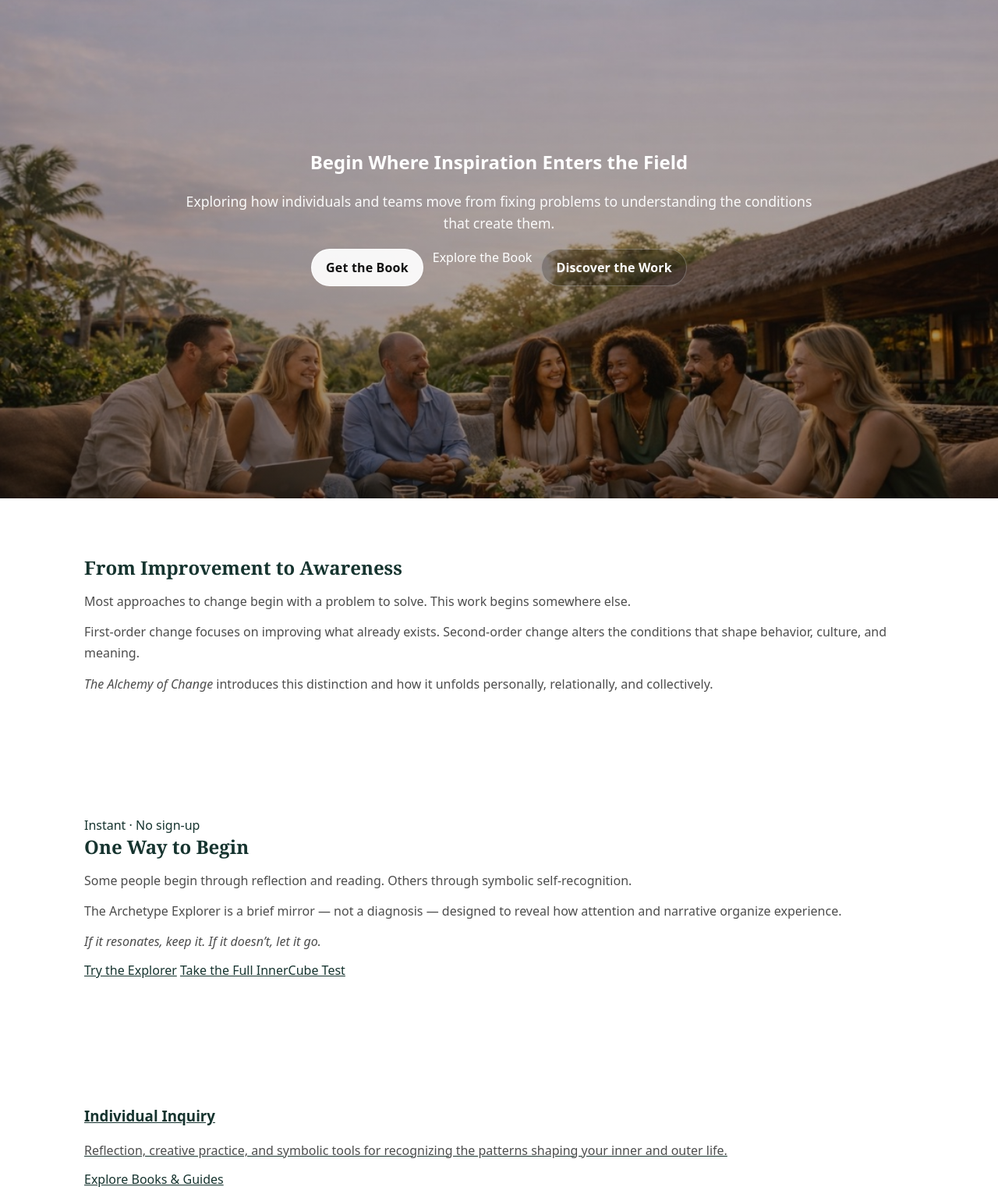
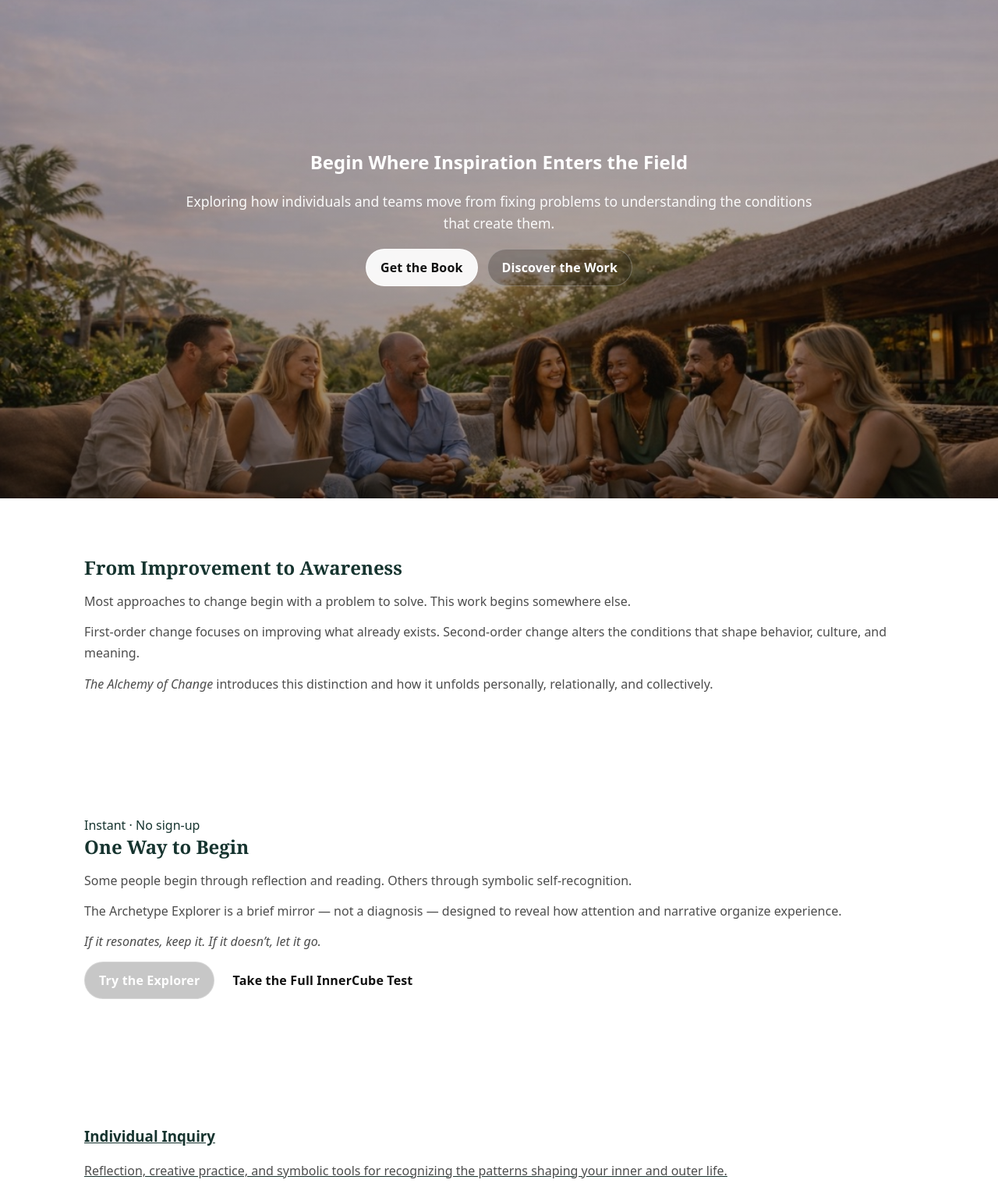
Before and after one commit to angelosegarra-code/ArchetypeRetreats, a Flask app: page / in a window 1280 px wide. Shown: the part 66-1588 px from the top of the page at 78% size. Run offline with Flask 3, Linux system fonts and the light colour scheme.

Commit message:
Update index.html

```diff
--- a/templates/index.html
+++ b/templates/index.html
@@ -4,7 +4,7 @@
 {% block body_class %}home{% endblock %}
 
 {% block page_css %}
-<link rel="stylesheet" href="{{ url_for('static', filename='css/home.css') }}?v=1004">
+<link rel="stylesheet" href="{{ url_for('static', filename='css/home.css') }}?v=1005">
 {% endblock %}
 
 {% block content %}
@@ -26,9 +26,10 @@
     <div class="hero-buttons">
       <a class="btn primary"
          href="https://intinno.gumroad.com/l/vlzkf"
-   target="_blank" rel="noopener">Get the Book</a>
-        Explore the Book
+         target="_blank" rel="noopener">
+        Get the Book
       </a>
+
       <a class="btn" href="/alchemy">
         Discover the Work
       </a>
@@ -56,7 +57,6 @@
   </div>
 </section>
 
-
 <!-- ARCHETYPE EXPLORER -->
 <section class="section">
   <div class="container">
@@ -81,20 +81,21 @@
       <p><em>If it resonates, keep it. If it doesn’t, let it go.</em></p>
 
       <div class="button-row">
-  <a href="/explorer" class="button">Try the Explorer</a>
-  <a href="/innercube" class="button">Take the Full InnerCube Test</a>
+        <a class="btn" href="/explorer">Try the Explorer</a>
+        <a class="btn primary" href="/innercube">Take the Full InnerCube Test</a>
       </div>
+
     </div>
   </div>
 </section>
-
 
 <!-- THREE PATHS -->
 <section class="section">
   <div class="container">
     <div class="card-grid">
 
-      <a class="card" href="/shop">
+      <!-- Shop removed: point this to the Book page or Gumroad -->
+      <a class="card" href="/book">
         <h3>Individual Inquiry</h3>
         <p>
           Reflection, creative practice, and symbolic tools for recognizing
@@ -125,7 +126,6 @@
   </div>
 </section>
 
-
 <!-- WHY GROUPS -->
 <section class="section">
   <div class="container">
@@ -150,7 +150,6 @@
   </div>
 </section>
 
-
 <!-- BOOK ANCHOR -->
 <section class="section">
   <div class="container">
@@ -162,6 +161,7 @@
           alt="The Alchemy of Change book cover">
       </div>
 
+      <div>
         <h2>Begin with the Book</h2>
 
         <p>
@@ -172,14 +172,17 @@
         <p>It is not a method. It is a way of seeing.</p>
 
         <div class="button-row">
-          <a class="btn primary" href="https://intinno.gumroad.com/l/vlzkf" target="_blank" rel="noopener">Get the Book</a>
+          <a class="btn primary"
+             href="https://intinno.gumroad.com/l/vlzkf"
+             target="_blank" rel="noopener">
+            Get the Book
+          </a>
         </div>
       </div>
 
     </div>
   </div>
 </section>
-
 
 <!-- FACILITATOR PATH -->
 <section class="section">
@@ -208,7 +211,6 @@
   </div>
 </section>
 
-
 <!-- CONTINUING THE CONVERSATION -->
 <section class="section">
   <div class="container">
```
Lines whose indentation alone changed are shown as unchanged.
